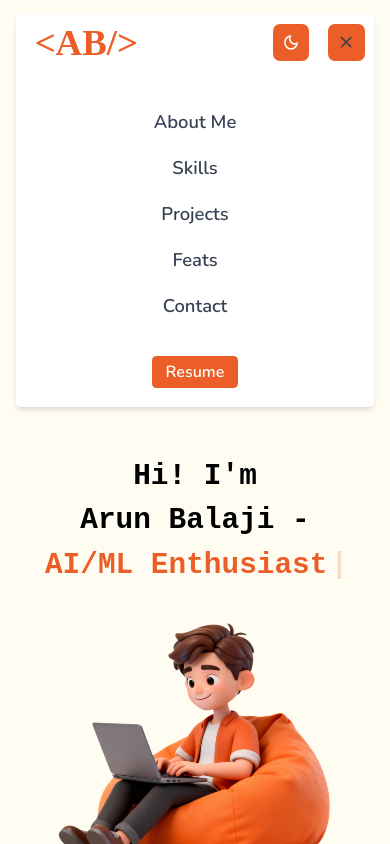
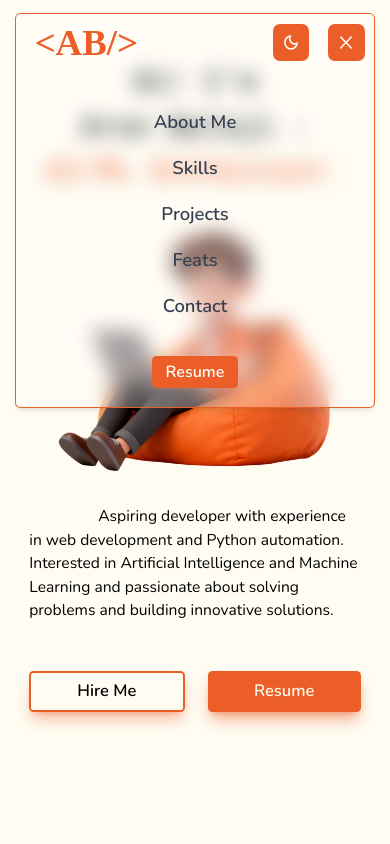
Before and after one commit to Arunbalaji1/portfolio, a React (Vite) app: page / in a window 390 px wide. Both pictures are taken after a click on the button 346 px from the left and 42 px from the top of the page. Shown: the top 844 px of the page. Built offline with nearby package versions, Linux system fonts and the light colour scheme; a web font is replaced by a local one.

Commit message:
fix:changed nav bar behaviour

```diff
--- a/src/components/navbar.jsx
+++ b/src/components/navbar.jsx
@@ -4,6 +4,9 @@ import moon from "../assets/moon.svg"
 import sun from "../assets/sun.svg"
 import max from "../assets/fullscreen.svg"
 import min from "../assets/fullscreenexit.svg"
+import menu from "../assets/menu.svg"
+import close from "../assets/close.svg"
+
 
 export  function FullScreenToggle() {
   const html_element = document.getElementById("fullScreen");
@@ -77,7 +80,7 @@ export default function Navbar() {
 
   return (
     <>
-      <nav className="flex md:text-[0.9rem] lg:text-[1rem] flex-wrap justify-between items-center shadow-md dark:ring-1 dark:ring-[#eb5e28] bg-white dark:bg-[#203c56] mx-auto mt-0 md:mt-5 rounded-sm py-0 px-2 md:p-0 md:h-11 w-11/12 md:w-5/6 lg:w-4/5 xl:w-5xl font-semibold">
+      <nav className={`${isMenuOpen ? " bg-white/30 absolute top-3 right-2 left-2 ring-1 ring-[#eb5e28] dark:bg-[#203c56]/50 backdrop-blur-[10px]" : "bg-white  dark:bg-[#203c56]" } flex   md:text-[0.9rem] lg:text-[1rem] flex-wrap justify-between items-center shadow-md dark:ring-1 dark:ring-[#eb5e28] bg-white  dark:bg-[#203c56] mx-auto mt-0 md:mt-5 rounded-sm py-0 px-2 md:p-0 md:h-11 w-11/12 md:w-5/6 lg:w-4/5 xl:w-5xl   font-semibold z-50 `} >
         {/* Logo */}
         <Link to="/"  className="logo text-lg md:text-xl mx-2">&lt;AB/&gt;</Link>
 
@@ -90,29 +93,11 @@ export default function Navbar() {
             className="p-2 hover:cursor-pointer rounded-md text-gray-700 dark:text-gray-200 hover:bg-gray-100 dark:hover:bg-gray-700 focus:outline-none ml-2"
             onClick={() => setIsMenuOpen(!isMenuOpen)}
           >
-            <svg
-              className="h-4 w-4"
-              xmlns="http://www.w3.org/2000/svg"
-              fill="none"
-              viewBox="0 0 24 24"
-              stroke="currentColor"
-            >
-              {isMenuOpen ? (
-                <path
-                  strokeLinecap="round"
-                  strokeLinejoin="round"
-                  strokeWidth={2}
-                  d="M6 18L18 6M6 6l12 12"
-                />
+            {isMenuOpen ? (
+               <img src={close} alt="close" className="h-4" />
               ) : (
-                <path
-                  strokeLinecap="round"
-                  strokeLinejoin="round"
-                  strokeWidth={2}
-                  d="M4 6h16M4 12h16M4 18h16"
-                />
+                <img src={menu} alt="menu" className="h-4" />
               )}
-            </svg>
           </button>
         </div>
 
@@ -120,7 +105,7 @@ export default function Navbar() {
         <div
           className={`${
             isMenuOpen ? "block" : "hidden"
-          } w-full md:w-auto md:flex md:items-center`}
+          } w-full md:w-auto md:flex md:items-center z-5  `}
         >
           <ul className="flex flex-col md:flex-row justify-around items-center space-y-4 md:space-y-0 md:space-x-3 lg:space-x-8 mt-4 md:mt-0 py-4 md:py-0">
             <li>
--- a/src/components/skills.jsx
+++ b/src/components/skills.jsx
@@ -1,4 +1,4 @@
-import Header from "./navbar";
+
 import bootstrapLogo from '../assets/skills_icons/Bootstrap.png';
 import css3Logo from '../assets/skills_icons/CSS3.png';
 import eclipseLogo from '../assets/skills_icons/Eclipse.png';
@@ -19,6 +19,7 @@ import javascriptLogo from '../assets/skills_icons/JavaScript.png';
 import jupyterLogo from '../assets/skills_icons/Jupyter.png';
 import matplotlibLogo from '../assets/skills_icons/Matplotlib.png';
 import pandasLogo from '../assets/skills_icons/Pandas.png';
+import Navbar from "./navbar";
 
 export  function ImgBox({logo,alt}){
     return(<div className="img_box  h-18 sm:h-10 md:h-15 lg:h-15 xl:h-18 2xl:h-20 w-18 sm:w-10 md:w-15 lg:w-15 xl:w-18 2xl:w-20 p-2 flex flex-col justify-center shadow-[inset_3px_3px_6px_0px_rgb(204,219,232),inset_-3px_-3px_6px_1px_rgba(255,255,255,0.5)]  bg-white  dark:bg-[#203c56]   rounded-lg">
@@ -30,11 +31,11 @@ export  function ImgBox({logo,alt}){
 
 export default function Skill(){
   return<>
-   <Header/>
+   <Navbar/>
 
 
 
-   <section className="col-span-12 skills flex flex-col pt-5  pb-8 h-fit  items-center gap-4 mt-2">
+   <section className="   col-span-12 skills flex flex-col pt-5  pb-8 h-fit  items-center gap-4 mt-2">
 
     <div className="grid  grid-cols-7 bg-gradient-to-b sm:bg-gradient-to-r from-[rgb(235,94,40)] via-[rgb(241,131,91)] to-[rgb(239,198,183)]  dark:via-[rgba(128,63,42,0.19)] dark:to-[#14202b] rounded-md p-1   m-2 sm:m-0 h-fit sm:h-[25vh] w-[80vw] sm:w-[90vw] ">
       <div className="sm:col-span-2 col-span-7 flex justify-center items-center">
--- a/src/components/tesst.jsx
+++ b/src/components/tesst.jsx
@@ -27,3 +27,34 @@ export default function Tesst(){
     </div>
   )
 }
+const isMenuOpen =true;
+
+<svg
+              className="h-4 w-4"
+              xmlns="http://www.w3.org/2000/svg"
+              fill="none"
+              viewBox="0 0 24 24"
+              stroke="currentColor"
+            >
+              {isMenuOpen ? (
+                <path
+                  strokeLinecap="round"
+                  strokeLinejoin="round"
+                  strokeWidth={2}
+                  d="M6 18L18 6M6 6l12 12"
+                />
+              ) : (
+                <path
+                  strokeLinecap="round"
+                  strokeLinejoin="round"
+                  strokeWidth={2}
+                  d="M4 6h16M4 12h16M4 18h16"
+                />
+              )}
+
+              {isMenuOpen ? (
+               <img src={close} alt="close" className="h-4" />
+              ) : (
+                <img src={menu} alt="menu" className="h-4" />
+              )}
+            </svg>
```
Also changed, not shown: src/assets/close.svg (added), src/assets/menu.svg (added), 5 other files (tests, documents, lock files or other folders).
